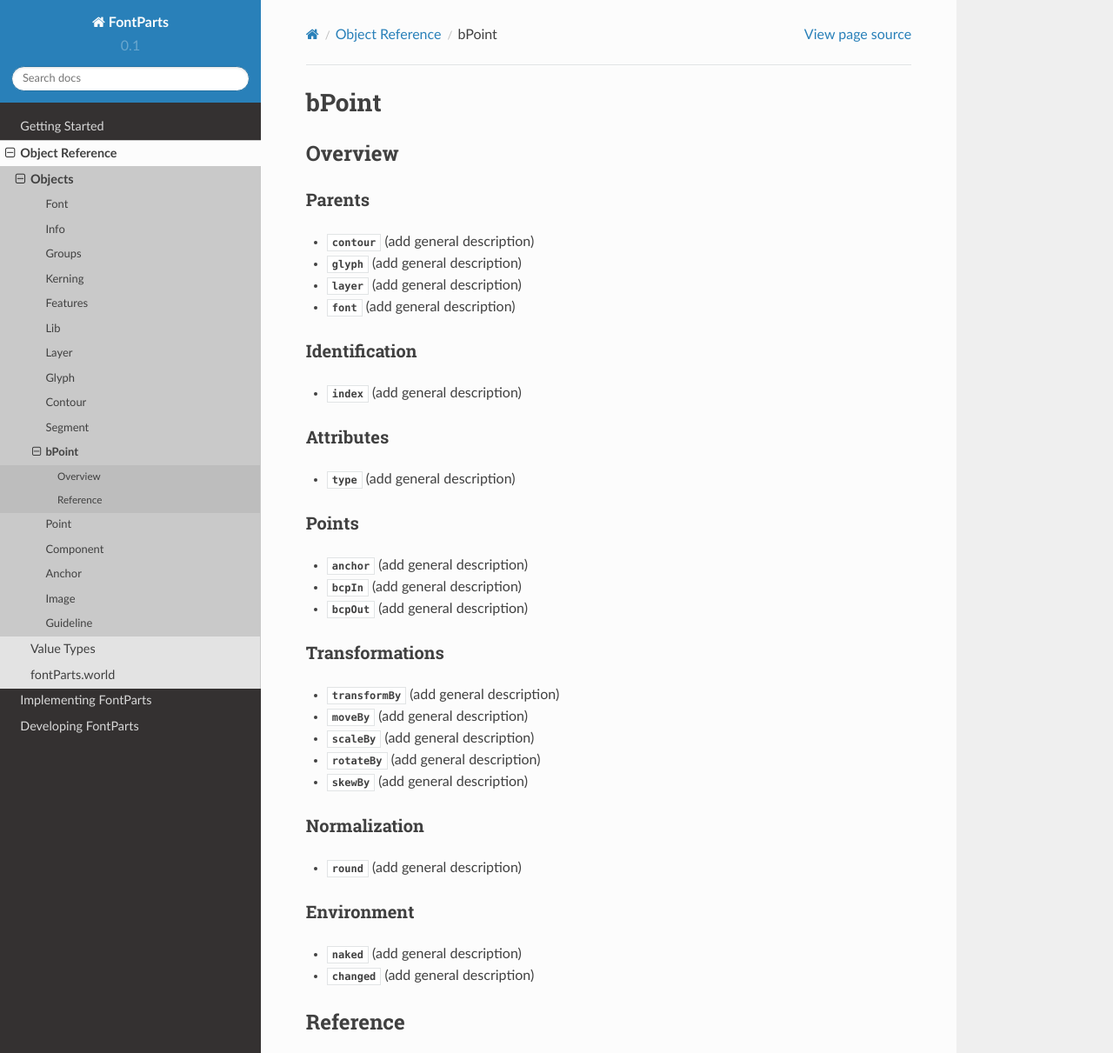
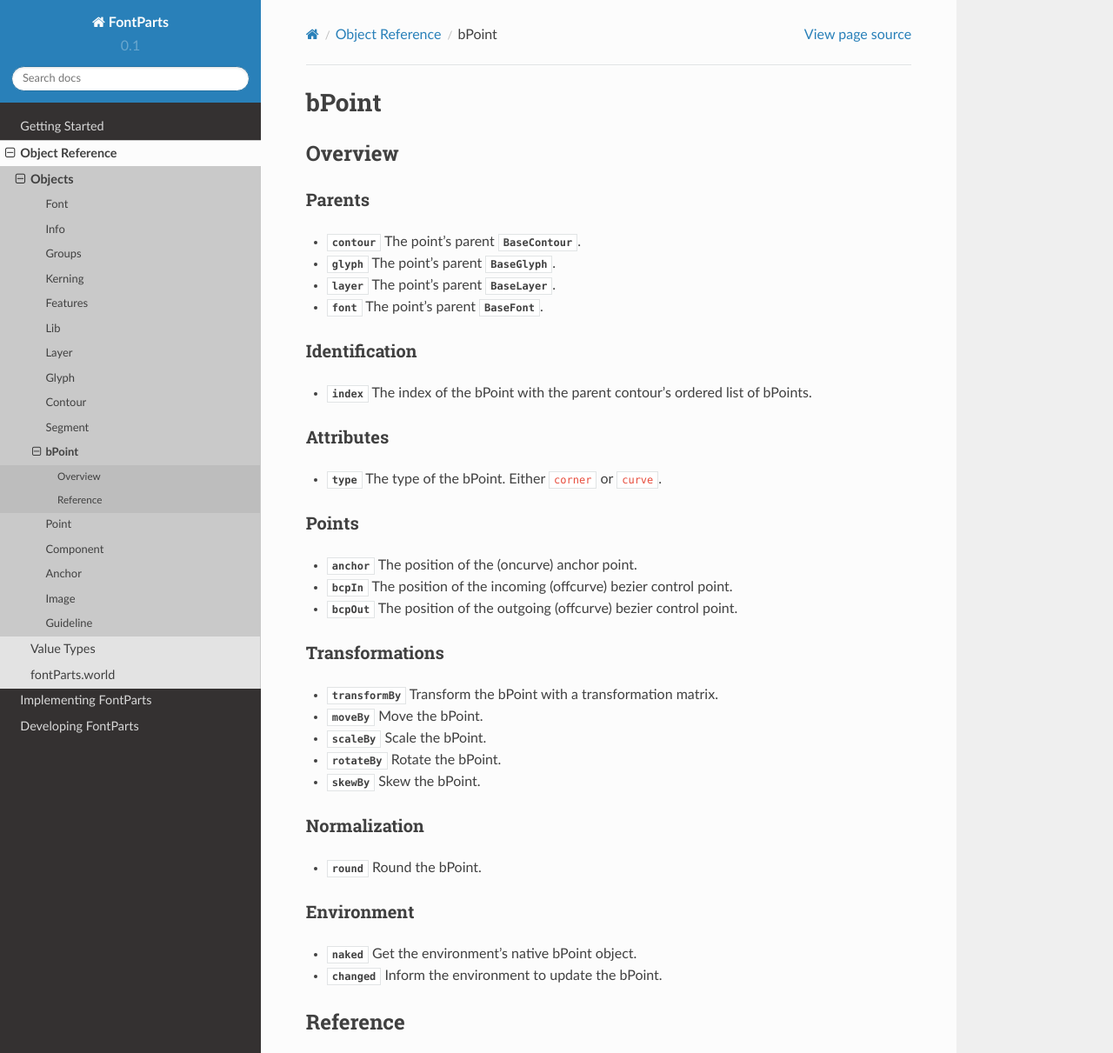
Before and after one commit to sambacha/fontParts, a Sphinx documentation site: the page built from documentation/source/objects/bpoint.rst, in a window 1280 px wide and 1400 px high, cut to the strip 0-1211 px from the top of the window. Shown: the whole strip at 87% size. Built offline with Sphinx 7.4.7 and the Read the Docs theme 2.0.0, drawn with Linux system fonts in a browser that asks for light colours.

Commit message:
[docs] completing general descriptions for image, bPoint

```diff
--- a/documentation/source/objects/bpoint.rst
+++ b/documentation/source/objects/bpoint.rst
@@ -11,41 +11,41 @@
 
 Parents
 =======
-* :attr:`~BaseBPoint.contour` (add general description)
-* :attr:`~BaseBPoint.glyph` (add general description)
-* :attr:`~BaseBPoint.layer` (add general description)
-* :attr:`~BaseBPoint.font` (add general description)
+* :attr:`~BaseBPoint.contour` The point's parent :class:`BaseContour`.
+* :attr:`~BaseBPoint.glyph` The point's parent :class:`BaseGlyph`.
+* :attr:`~BaseBPoint.layer` The point's parent :class:`BaseLayer`.
+* :attr:`~BaseBPoint.font` The point's parent :class:`BaseFont`.
 
 Identification
 ==============
-* :attr:`~BaseBPoint.index` (add general description)
+* :attr:`~BaseBPoint.index` The index of the bPoint with the parent contour's ordered list of bPoints.
 
 Attributes
 ==========
-* :attr:`~BaseBPoint.type` (add general description)
+* :attr:`~BaseBPoint.type` The type of the bPoint. Either ``corner`` or ``curve``.
 
 Points
 ======
-* :attr:`~BaseBPoint.anchor` (add general description)
-* :attr:`~BaseBPoint.bcpIn` (add general description)
-* :attr:`~BaseBPoint.bcpOut` (add general description)
+* :attr:`~BaseBPoint.anchor` The position of the (oncurve) anchor point.
+* :attr:`~BaseBPoint.bcpIn` The position of the incoming (offcurve) bezier control point.
+* :attr:`~BaseBPoint.bcpOut` The position of the outgoing (offcurve) bezier control point.
 
 Transformations
 ===============
-* :meth:`~BaseBPoint.transformBy` (add general description)
-* :meth:`~BaseBPoint.moveBy` (add general description)
-* :meth:`~BaseBPoint.scaleBy` (add general description)
-* :meth:`~BaseBPoint.rotateBy` (add general description)
-* :meth:`~BaseBPoint.skewBy` (add general description)
+* :meth:`~BaseBPoint.transformBy` Transform the bPoint with a transformation matrix.
+* :meth:`~BaseBPoint.moveBy` Move the bPoint.
+* :meth:`~BaseBPoint.scaleBy` Scale the bPoint.
+* :meth:`~BaseBPoint.rotateBy` Rotate the bPoint.
+* :meth:`~BaseBPoint.skewBy` Skew the bPoint.
 
 Normalization
 =============
-* :meth:`~BaseBPoint.round` (add general description)
+* :meth:`~BaseBPoint.round` Round the bPoint.
 
 Environment
 ===========
-* :meth:`~BaseBPoint.naked` (add general description)
-* :meth:`~BaseBPoint.changed` (add general description)
+* :meth:`~BaseBPoint.naked` Get the environment's native bPoint object.
+* :meth:`~BaseBPoint.changed` Inform the environment to update the bPoint.
 
 *********
 Reference
```
Also changed, not shown: documentation/source/objects/image.rst (+12 -12 lines).
